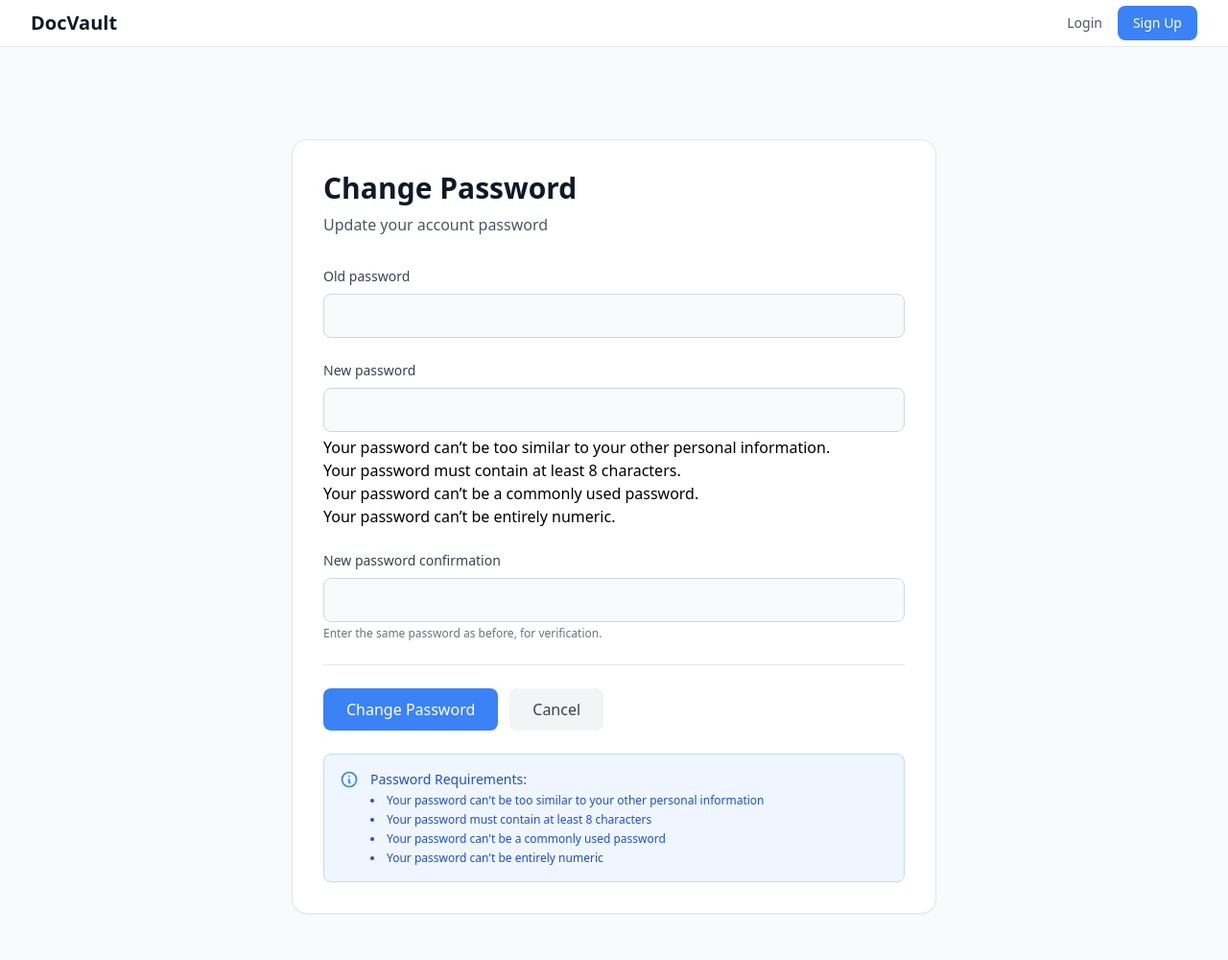
After one commit to issun1677/docvault, a Django app: page /users/password/change/ in a window 1280 px wide. The commit adds this page. Shown: the whole page at 96% size. Run offline with Django 5.2, Linux system fonts and the light colour scheme; some libraries are stand-ins or nearby versions.

Commit message:
profile edit functionality & change password functionality

```diff
--- a/userauth/models.py
+++ b/userauth/models.py
@@ -5,7 +5,8 @@ from django.contrib.auth.models import User
 class Profile(models.Model):
     user = models.OneToOneField(User, on_delete=models.CASCADE, related_name='profile')
     biography = models.TextField(blank=True, null=True)
-    email = models.CharField(max_length=15, blank=True, null=True)
+    phone = models.CharField(max_length=20, blank=True, null=True)
+    job_title = models.CharField(max_length=100, blank=True, null=True)
     profile_picture = models.ImageField(upload_to='profile_pics/', blank=True, null=True)
     created_at = models.DateTimeField(auto_now_add=True)
     updated_at = models.DateTimeField(auto_now=True)
--- /dev/null
+++ b/userauth/templates/userauth/change_password.html
@@ -0,0 +1,79 @@
+{% extends 'repository/base.html' %}
+
+{% block title %}Change Password - DocVault{% endblock %}
+
+{% block content %}
+<div class="max-w-2xl mx-auto">
+    <div class="bg-white rounded-2xl shadow-sm border border-gray-200 p-8">
+        <!-- Header -->
+        <div class="mb-8">
+            <h1 class="text-3xl font-semibold text-gray-900 mb-2">Change Password</h1>
+            <p class="text-gray-600">Update your account password</p>
+        </div>
+
+        <!-- Password Change Form -->
+        <form method="post" class="space-y-6">
+            {% csrf_token %}
+
+            {% if form.non_field_errors %}
+            <div class="bg-red-50 border border-red-200 text-red-600 px-4 py-3 rounded-lg text-sm">
+                {{ form.non_field_errors }}
+            </div>
+            {% endif %}
+
+            {% for field in form %}
+            <div>
+                <label for="{{ field.id_for_label }}" class="block text-sm font-medium text-gray-700 mb-2">
+                    {{ field.label }}
+                </label>
+                <input type="password"
+                       name="{{ field.name }}"
+                       id="{{ field.id_for_label }}"
+                       {% if field.field.required %}required{% endif %}
+                       class="block w-full text-sm text-gray-900 border border-gray-300 rounded-lg bg-gray-50 focus:outline-none focus:border-blue-500 p-3">
+
+                {% if field.errors %}
+                    {% for error in field.errors %}
+                    <p class="mt-1 text-sm text-red-600">{{ error }}</p>
+                    {% endfor %}
+                {% endif %}
+
+                {% if field.help_text %}
+                <p class="mt-1 text-xs text-gray-500">{{ field.help_text }}</p>
+                {% endif %}
+            </div>
+            {% endfor %}
+
+            <!-- Action Buttons -->
+            <div class="flex gap-3 pt-6 border-t border-gray-200">
+                <button type="submit"
+                        class="bg-blue-500 hover:bg-blue-600 text-white font-medium py-2.5 px-6 rounded-lg transition-all">
+                    Change Password
+                </button>
+                <a href="{% url 'profile' %}"
+                   class="bg-gray-100 hover:bg-gray-200 text-gray-700 font-medium py-2.5 px-6 rounded-lg transition-all">
+                    Cancel
+                </a>
+            </div>
+        </form>
+
+        <!-- Security Note -->
+        <div class="mt-6 p-4 bg-blue-50 border border-blue-200 rounded-lg">
+            <div class="flex">
+                <svg class="w-5 h-5 text-blue-500 mr-3 flex-shrink-0" fill="none" stroke="currentColor" viewBox="0 0 24 24">
+                    <path stroke-linecap="round" stroke-linejoin="round" stroke-width="2" d="M13 16h-1v-4h-1m1-4h.01M21 12a9 9 0 11-18 0 9 9 0 0118 0z"/>
+                </svg>
+                <div class="text-sm text-blue-700">
+                    <p class="font-medium mb-1">Password Requirements:</p>
+                    <ul class="list-disc list-inside space-y-1 text-xs">
+                        <li>Your password can't be too similar to your other personal information</li>
+                        <li>Your password must contain at least 8 characters</li>
+                        <li>Your password can't be a commonly used password</li>
+                        <li>Your password can't be entirely numeric</li>
+                    </ul>
+                </div>
+            </div>
+        </div>
+    </div>
+</div>
+{% endblock %}
--- a/userauth/templates/userauth/profile.html
+++ b/userauth/templates/userauth/profile.html
@@ -62,7 +62,7 @@
                    class="block w-full bg-blue-500 hover:bg-blue-600 text-white text-center font-medium py-2.5 px-4 rounded-lg transition-all">
                     Edit Profile
                 </a>
-                <a href="#"
+                <a href="{% url 'change_password' %}"
                    class="block w-full bg-gray-100 hover:bg-gray-200 text-gray-700 text-center font-medium py-2.5 px-4 rounded-lg transition-all">
                     Change Password
                 </a>
--- a/userauth/urls.py
+++ b/userauth/urls.py
@@ -7,4 +7,5 @@ urlpatterns = [
     path('logout/', views.user_logout, name='logout'),
     path('profile/', views.show_profile, name='profile'),
     path('profile/edit/', views.edit_profile, name='edit_profile'),
+    path('password/change/', views.change_password, name='change_password'),
 ]
--- a/userauth/views.py
+++ b/userauth/views.py
@@ -6,6 +6,10 @@ from .models import Profile
 from repository.models import Document
 from datetime import timedelta
 from django.utils import timezone
+from .forms import ProfileForm
+from django.contrib.auth import update_session_auth_hash
+from django.contrib.auth.forms import PasswordChangeForm
+
 
 def register_user(request):
     if request.method == 'POST':
@@ -64,5 +68,33 @@ def show_profile(request):
 
 @login_required
 def edit_profile(request):
-    # TODO: Build edit profile functionality
-    return redirect('profile')
+    user = request.user
+    profile = user.profile
+
+    if request.method == 'POST':
+        profile_form = ProfileForm(request.POST, request.FILES, instance=profile)
+
+        if profile_form.is_valid():
+            profile_form.save()
+            return redirect('profile')
+    else:
+        profile_form = ProfileForm(instance=profile)
+
+    context = {
+        'profile_form': profile_form,
+    }
+
+    return render(request, 'userauth/edit_profile.html', context)
+
+
+def change_password(request):
+    if request.method == 'POST':
+        form = PasswordChangeForm(request.user, request.POST)
+        if form.is_valid():
+            user = form.save()
+            update_session_auth_hash(request, user)  # Important!
+            return redirect('profile')
+    else:
+        form = PasswordChangeForm(request.user)
+
+    return render(request, 'userauth/change_password.html', {'form': form})
```
Also changed, not shown: userauth/forms.py (added, +15 -0 lines), userauth/templates/userauth/edit_profile.html (added, +87 -0 lines), media/profile_pics/cut_cat_serhio_02-1813x1811-720x719.jpg (added), userauth/migrations/0002_profile_add_fields.py (added), userauth/migrations/0003_remove_profile_job_title_remove_profile_phone.py (added), userauth/migrations/0004_profile_job_title_profile_phone.py (added), userauth/migrations/0005_remove_profile_email.py (added), 1 other file.
